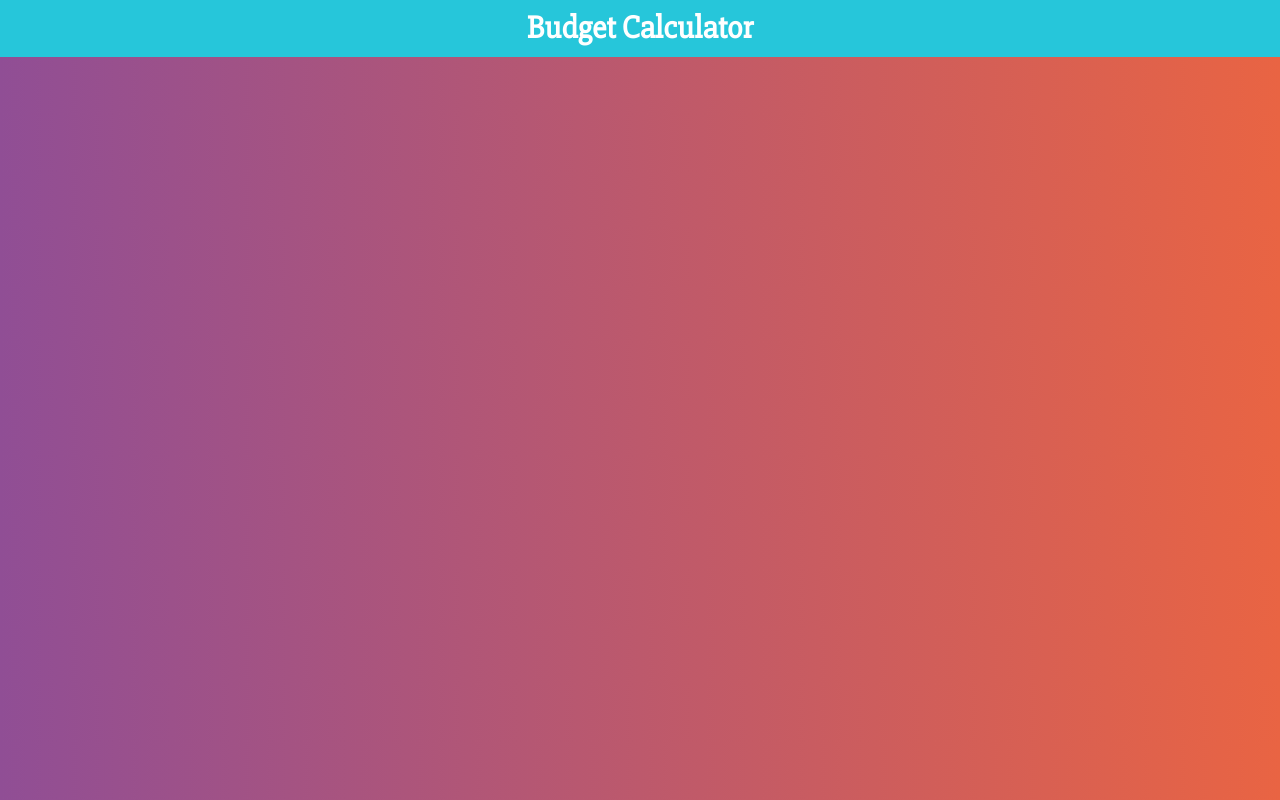
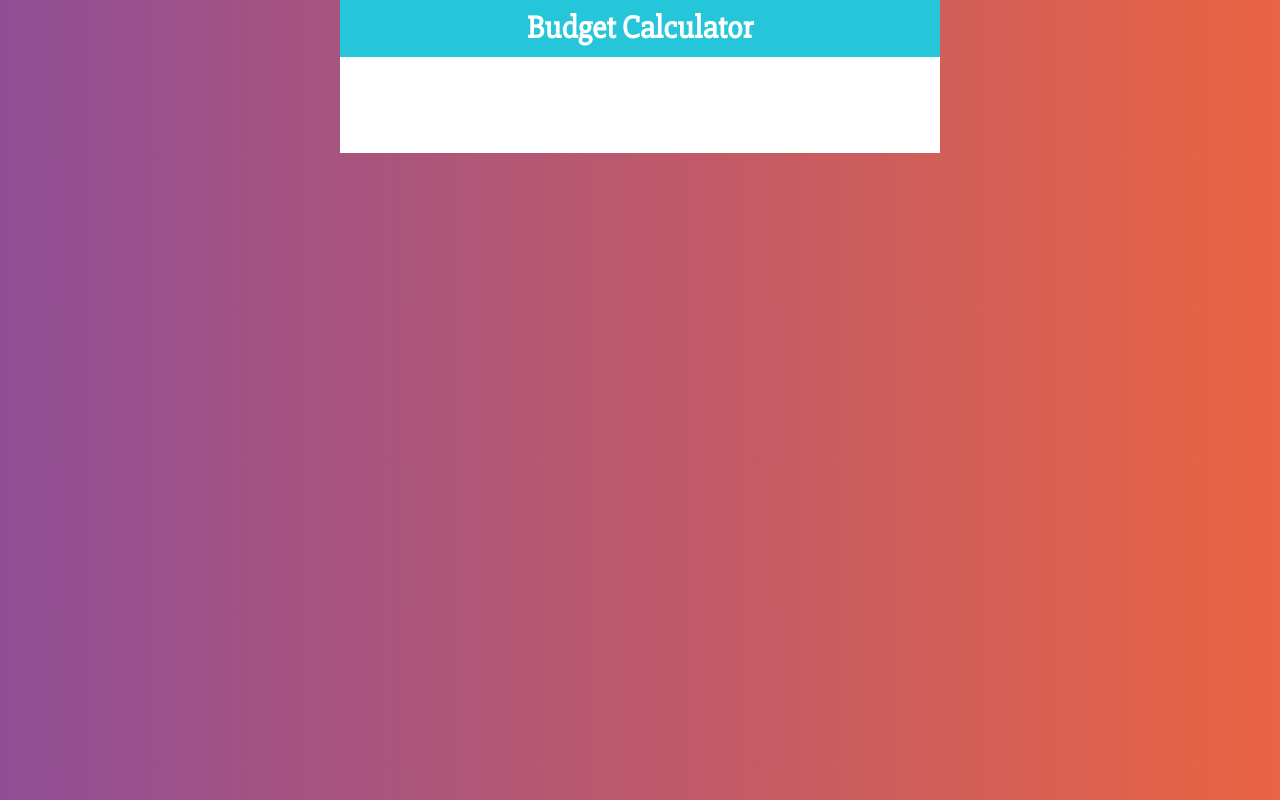
Before and after one commit to elenapiaggio/budget-calculator, a React (Create React App) app: page / in a window 1280 px wide. Built offline with nearby package versions, Linux system fonts and the light colour scheme.

Commit message:
add container styled component

```diff
--- a/src/App.js
+++ b/src/App.js
@@ -1,11 +1,23 @@
 import React from "react";
 import Header from "./components/Header";
+import styled from '@emotion/styled';
+
+const Container = styled.div`
+  max-width: 600px;
+  margin: 0 auto;
+`;
+
+const ContainerForm = styled.div`
+  background-color: #FFF;
+  padding: 3rem;
+`;
 
 function App() {
   return (
-    <div>
+    <Container>
       <Header title="Budget Calculator" />
-    </div>
+      <ContainerForm/>
+    </Container>
   );
 }
 
```
